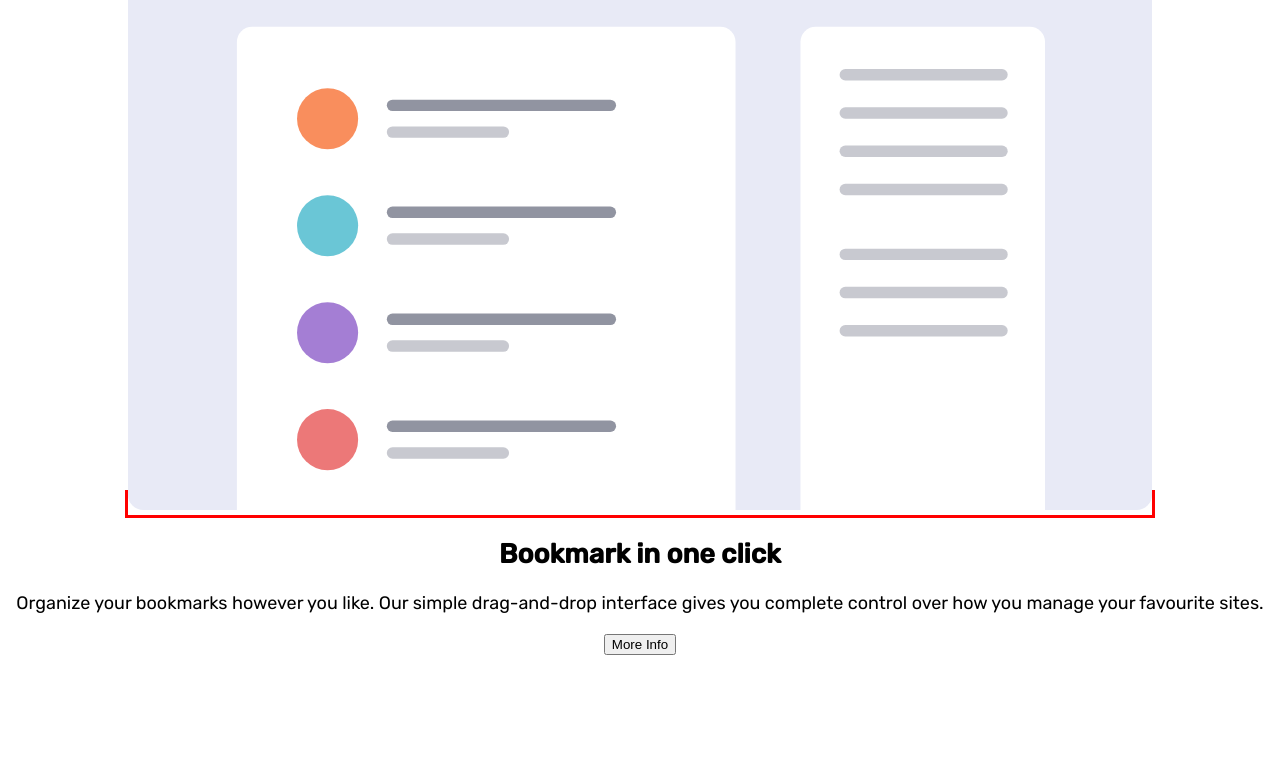
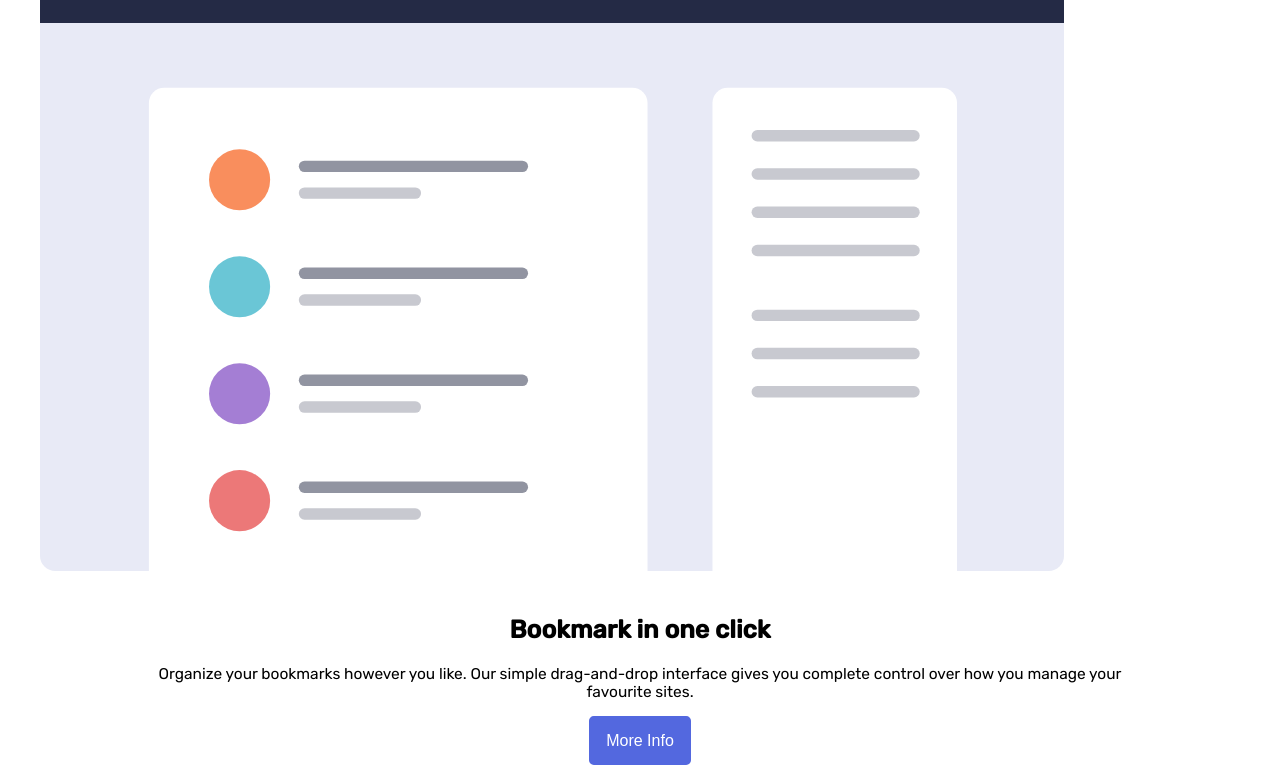
Before and after one commit to macluiggy/bookmark-langing-frontend-mentor, a React (Create React App) app: page / in a window 1280 px wide. Shown: the part 1304-2069 px from the top of the page. Before the commit the page ends 1959 px from the top, so only its background shows below. Built offline with nearby package versions, Linux system fonts and the light colour scheme; the HTML template or start-up script is replaced by a standard one.

Commit message:
show cards when click

```diff
--- a/src/components/cards.js
+++ b/src/components/cards.js
@@ -1,6 +1,8 @@
 import React, { Component } from 'react';
 //images
 import illustration1 from './images/illustration-features-tab-1.svg';
+import illustration2 from './images/illustration-features-tab-2.svg';
+import illustration3 from './images/illustration-features-tab-3.svg';
 //function
 import {p} from './functions'
 
@@ -44,13 +46,13 @@ class Cards extends Component {
 		                <li><span className={this.state.item3}
 		                onClick={this.setActive}>Easy Sharing</span></li>
 		            </ul>)
-		if (true) {
+		if (this.state.item1 === 'item active') {
 			return (<section className='main_section2'>
 			            {items}
 			            <article className='card_container'>
-							<firgure className='illustration_container'>
+							<figure className='illustration_container'>
 								<img src={illustration1} alt="illustration features tab 1" />
-							</firgure>
+							</figure>
 			                <article className='card_description'>
 			                	<h2>Bookmark in one click</h2>
 			                	<p>Organize your bookmarks however you like. Our simple drag-and-drop interface
@@ -60,20 +62,36 @@ class Cards extends Component {
 			            </article>
 			        </section>)
 
-		} else if (false) {
-			return <article>
+		} else if (this.state.item2 === 'item active') {
+			return (<section className='main_section2'>
+				        {items}
+						<article className='card_container'>
+							<figure className='illustration_container'>
+								<img src={illustration2} alt="illustration features tab 2" />
+							</figure>
+							<article className='card_description'>
 								<h2>Intelligent search</h2>
 		                		<p>Our powerful search feature will help you find saved sites in no time at all.
 		                    		No need to trawl through all of your bookmarks.</p>
 		                		<button>More Info</button>
 							</article>
+						</article>
+					</section>)
 		} else {
-			return <article>
+			return (<section className='main_section2'>
+						{items}
+						<article className='card_container'>
+							<figure className='illustration_container'>
+								<img src={illustration3} alt='illustration features tab 3' />
+							</figure>
+							<article className='card_description'>
 								<h2>Share your bookmarks</h2>
 				                <p>Easily share your bookmarks and collections with others. Create a shareable
 				                    link that you can send at the click of a button.</p>
 				                <button>More Info</button>
 							</article>
+						</article>
+					</section>)
 		}
 	}
 }
--- a/src/components/css/main.css
+++ b/src/components/css/main.css
@@ -10,7 +10,7 @@ main .main_section1 h2 {
   font-weight: 500;
 }
 main .main_section1 p {
-  font-size: 16px;
+  font-size: 1.125em;
   color: var(--grayish_blue);
 }
 @media screen and (min-width: 900px) {
@@ -31,6 +31,7 @@ main .main_section2 ul li {
   border-style: solid;
   border-width: 1px 0 0 0;
   position: relative;
+  cursor: default;
 }
 main .main_section2 ul li .active {
   height: 120px;
@@ -42,13 +43,39 @@ main .main_section2 ul li .active {
 main .main_section2 ul li:last-child {
   border-width: 1px 0 1px 0;
 }
+main .main_section2 .card_container {
+  display: flex;
+  flex-direction: column;
+}
 main .main_section2 .card_container .illustration_container {
-  width: fit-content;
+  width: 80%;
   height: fit-content;
-  border: solid red;
 }
 main .main_section2 .card_container .illustration_container img {
+  width: 100%;
+}
+main .main_section2 .card_container .card_description {
   width: 80%;
+  margin: auto;
+}
+main .main_section2 .card_container .card_description h2 {
+  font-size: 1.3888888889em;
+}
+main .main_section2 .card_container .card_description p {
+  font-size: 0.8605556em;
+}
+main .main_section2 .card_container .card_description button {
+  background-color: var(--soft_blue);
+  color: white;
+  border: solid var(--soft_blue);
+  padding: 0.76em 0.9em;
+  border-radius: 0.3rem;
+  font-size: 16px;
+  transition: color, background-color 0.5s;
+}
+main .main_section2 .card_container .card_description button:hover {
+  background-color: white;
+  color: var(--soft_blue);
 }
 
 /*# sourceMappingURL=main.css.map */
--- a/src/components/sass/main.scss
+++ b/src/components/sass/main.scss
@@ -9,7 +9,7 @@ main {
 			font-weight: 500;
 		}
 		p {
-			font-size: 16px;
+			font-size: 1.125em;
 			color: var(--grayish_blue);
 		}
 		@media screen and (min-width: 900px) {
@@ -29,6 +29,7 @@ main {
 				border-style: solid;
 				border-width: 1px 0 0 0;
 				position: relative;
+				cursor: default;
 				.active {
 					height: 120px;
 					border-bottom: solid var(--soft_red) 5px;
@@ -42,12 +43,37 @@ main {
 			}
 		}
 		.card_container {
+			display: flex;
+			flex-direction: column;
 			.illustration_container {
-				width: fit-content;
+				width: 80%;
 				height: fit-content;
-				@include border(red);
+				//@include border(red);
 				img {
-					width: 80%;
+					width: 100%;
+				}
+			}
+			.card_description {
+				width: 80%;
+				margin: auto;
+				h2 {
+					font-size: 1.3888888889em;
+				}
+				p {
+					font-size: 0.8605556em;
+				}
+				button {
+					background-color: var(--soft_blue);
+					color: white;
+					border: solid var(--soft_blue);
+					padding: 0.76em 0.9em;
+					border-radius: 0.3rem;
+					font-size: 16px;
+					transition: color, background-color 0.5s;
+				}
+				button:hover {
+					background-color: white;
+					color: var(--soft_blue);
 				}
 			}
 		}
```
Also changed, not shown: 1 other file (tests, documents, lock files or other folders). Lines whose indentation alone changed are shown as unchanged.
